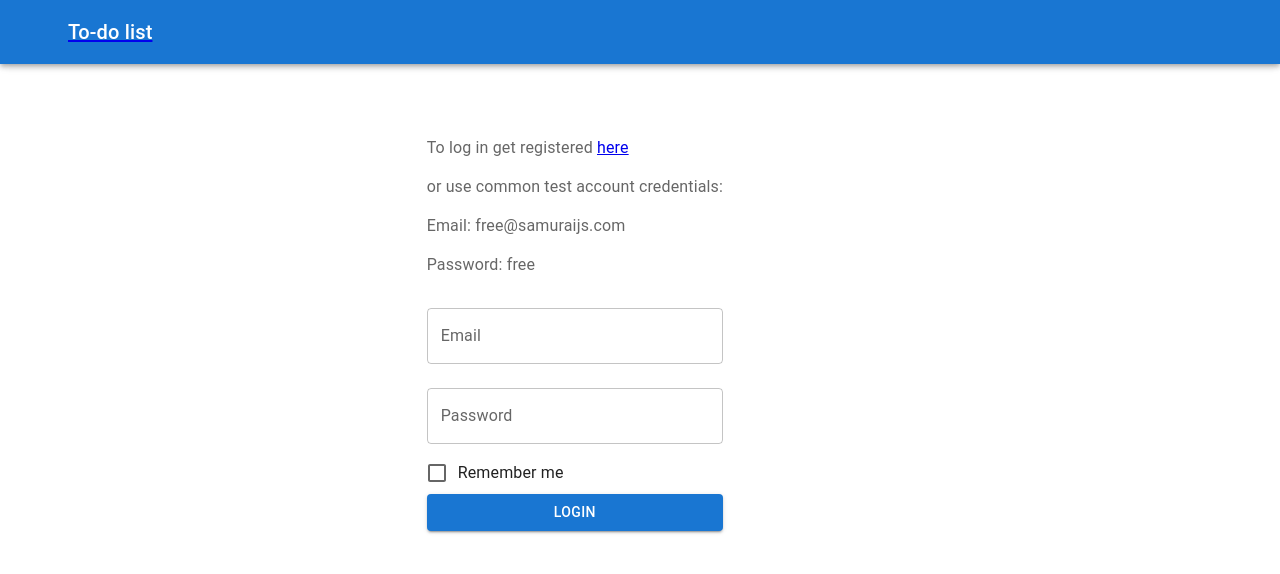
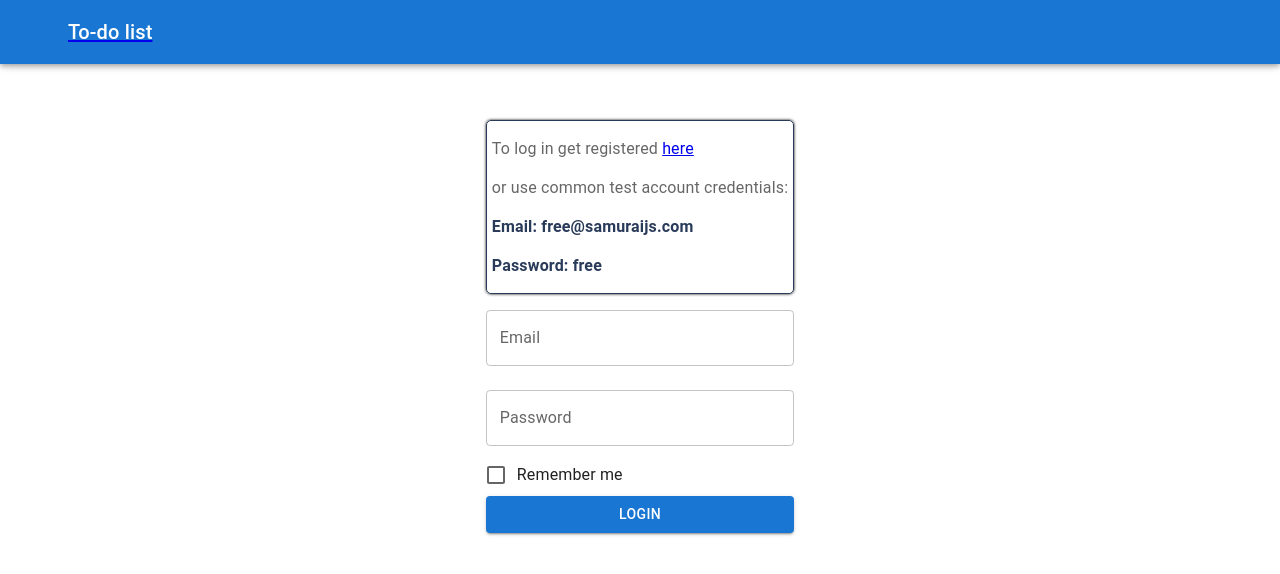
Before and after one commit to MaksLeseu/todolist-toolkit, a React (Create React App) app: page /login in a window 1280 px wide. Shown: the top 574 px of the page. Built offline with nearby package versions, Linux system fonts and the light colour scheme; no server answers.

Commit message:
add styles for component Auth

```diff
--- a/src/app/App.tsx
+++ b/src/app/App.tsx
@@ -1,7 +1,7 @@
 import React, {useEffect} from 'react';
 import {Todolists} from "../features/Todolists/Todolists";
-import {BrowserRouter, Route, Routes, useParams} from "react-router-dom";
-import {Login} from "../features/Auth/Login";
+import {BrowserRouter, Route, Routes} from "react-router-dom";
+import {Auth} from "../features/Auth/Auth";
 import {Header} from "../common/components/Header/Header";
 import {useAppDispatch} from "../common/hooks/useAppDispatch";
 import {authThunk} from "../features/Auth/auth-slice";
@@ -18,11 +18,11 @@ export const App = () => {
     return (
         <BrowserRouter>
             <div className={s.container}>
-                <Header />
+                <Header/>
                 <Routes>
-                    <Route path={'/'} element={<Todolists onClickLink={false} />}/>
-                    <Route path={'/login'} element={<Login/>}/>
-                    <Route path={'/todo/:todo/*'} element={<Todolists onClickLink={true} />}/>
+                    <Route path={'/'} element={<Todolists onClickLink={false}/>}/>
+                    <Route path={'/login'} element={<Auth/>}/>
+                    <Route path={'/todo/:todo/*'} element={<Todolists onClickLink={true}/>}/>
                 </Routes>
             </div>
         </BrowserRouter>
--- /dev/null
+++ b/src/features/Auth/Auth.module.css
@@ -0,0 +1,4 @@
+.auth {
+    font-weight: 700;
+    color: #2a3b5a;
+}
--- a/src/features/Auth/Login.tsx
+++ b/src/features/Auth/Auth.tsx
@@ -6,15 +6,16 @@ import {authThunk} from "./auth-slice";
 import {useSelector} from "react-redux";
 import {Navigate} from "react-router-dom";
 import {AppRootStateType} from "../../store/store";
+import s from './Auth.module.css'
 
-export const Login = () => {
+export const Auth = () => {
     const dispatch = useAppDispatch()
     const isLoggedIn = useSelector((state: AppRootStateType) => state.auth.isLoggedIn)
 
-    const formik = useFormik( {
+    const formik = useFormik({
         validate: (values) => {
-            if (!values.email) return { email: '' }
-            if (!values.password) return { password: '' }
+            if (!values.email) return {email: ''}
+            if (!values.password) return {password: ''}
         },
         initialValues: {
             email: '',
@@ -27,14 +28,23 @@ export const Login = () => {
     })
 
     if (isLoggedIn) {
-        return <Navigate to={"/"} />
+        return <Navigate to={"/"}/>
     }
 
-    return <Grid container justifyContent="center">
+    return <Grid container justifyContent="center"
+                 sx={{display: 'flex', flexDirection: 'column', alignItems: 'center'}}>
         <Grid item xs={4}>
             <form onSubmit={formik.handleSubmit}>
                 <FormControl>
-                    <FormLabel>
+                    <FormLabel sx={
+                        {
+                            border: '1px #2a3b5a solid',
+                            borderRadius: '5px',
+                            paddingRight: '5px',
+                            paddingLeft: '5px',
+                            boxShadow: '0px 0px 3px black',
+                        }}
+                    >
                         <p>
                             To log in get registered <a href={'https://social-network.samuraijs.com/'}
                                                         target={'_blank'}>here</a>
@@ -42,9 +52,10 @@ export const Login = () => {
                         <p>
                             or use common test account credentials:
                         </p>
-                        <p> Email: free@samuraijs.com
+                        <p className={s.auth}>
+                            Email: free@samuraijs.com
                         </p>
-                        <p>
+                        <p className={s.auth}>
                             Password: free
                         </p>
                     </FormLabel>
```
